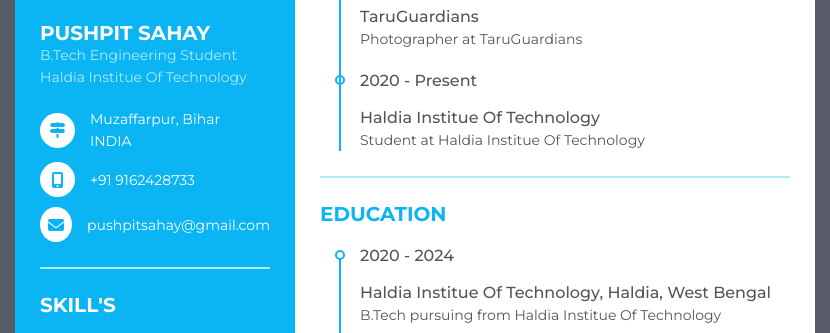
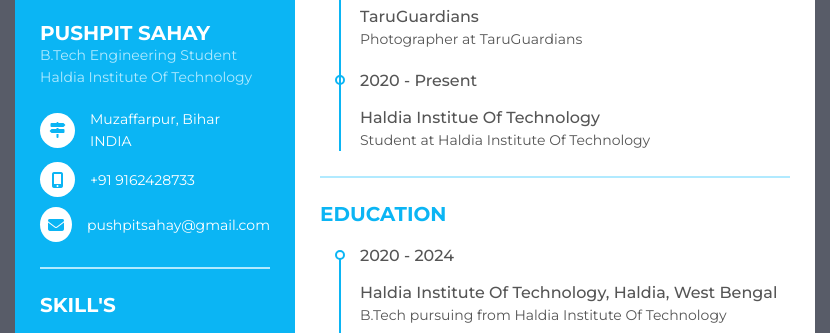
Before and after one commit to PushpitSahay/Resume, a plain HTML site: page Resume/index.html in a window 1280 px wide. Shown: the part 333-666 px from the top of the page, 225-1055 px from the left. Drawn offline with Linux system fonts and the light colour scheme.

Commit message:
Update index.html

```diff
--- a/Resume/index.html
+++ b/Resume/index.html
@@ -17,7 +17,7 @@
          <div class="title">
            <p class="bold">Pushpit Sahay</p>
            <p class="regular">B.Tech Engineering Student</p>
-           <p class="regular">Haldia Institue Of Technology</p>
+           <p class="regular">Haldia Institute Of Technology</p>
          </div>
          <ul>
            <li>
@@ -166,7 +166,7 @@
               <div class="date">2020 - Present</div>
               <div class="info">
                      <p class="semi-bold">Haldia Institue Of Technology</p>
-                  <p>Student at Haldia Institue Of Technology</p>
+                  <p>Student at Haldia Institute Of Technology</p>
                 </div>
             </li>
         </ul>
@@ -179,8 +179,8 @@
             <li>
                 <div class="date">2020 - 2024</div>
                 <div class="info">
-                     <p class="semi-bold">Haldia Institue Of Technology, Haldia, West Bengal</p>
-                  <p>B.Tech pursuing from Haldia Institue Of Technology</p>
+                     <p class="semi-bold">Haldia Institute Of Technology, Haldia, West Bengal</p>
+                  <p>B.Tech pursuing from Haldia Institute Of Technology</p>
                 </div>
             </li>
             <li>
```
